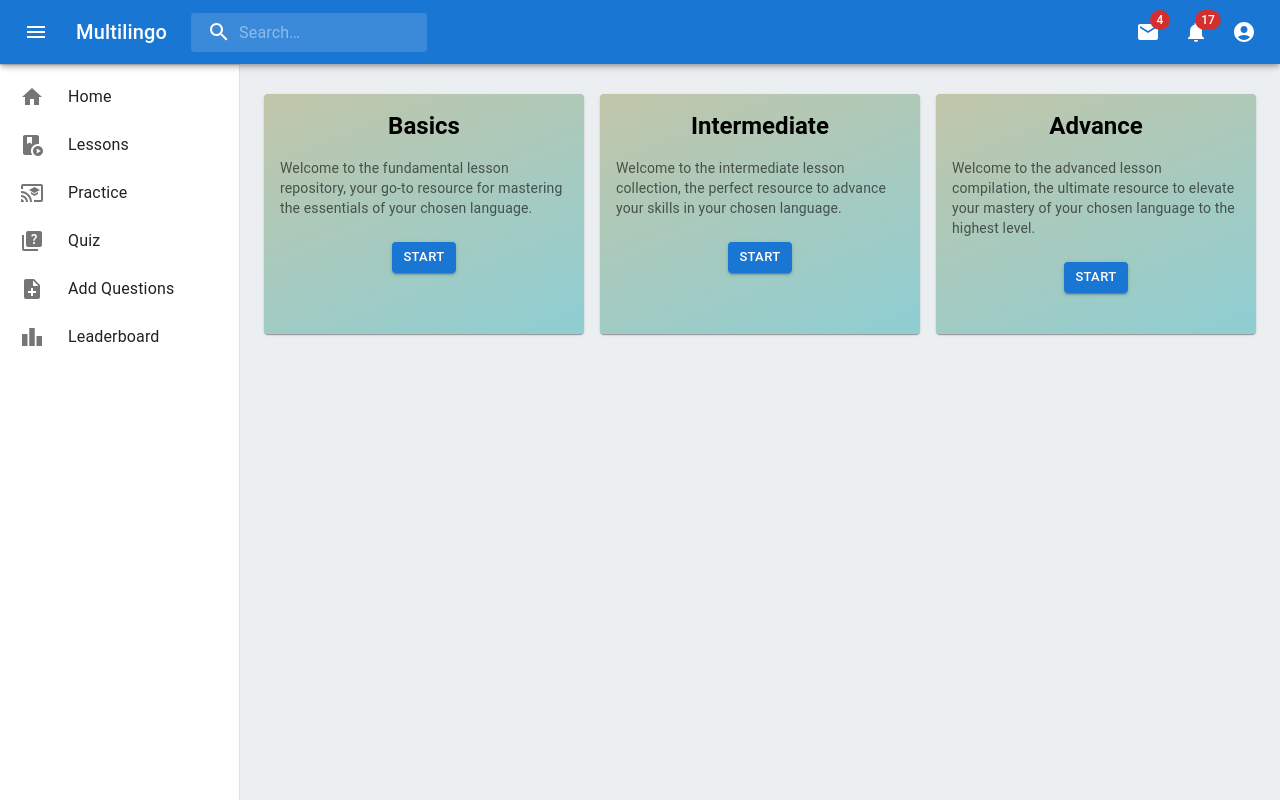
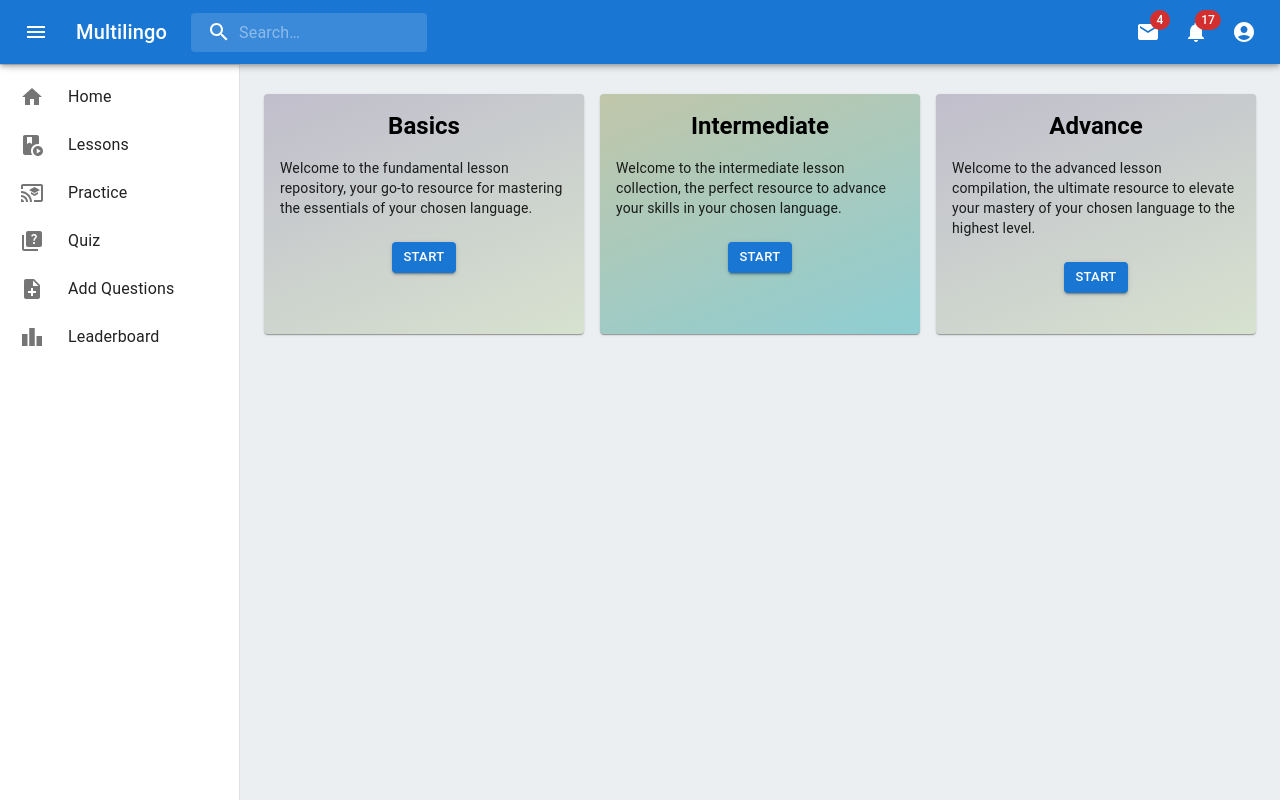
Before and after one commit to sristhilamichhane/multilingo, a React (Vite) app in the folder frontend/: page /learnlesson in a window 1280 px wide. Built offline with nearby package versions, Linux system fonts and the light colour scheme; what react-swipeable-views-utils would draw is missing.

Commit message:
style: :lipstick: learnlesson styling by gradient

```diff
--- a/frontend/src/Pages/LearnLesson.jsx
+++ b/frontend/src/Pages/LearnLesson.jsx
@@ -37,7 +37,7 @@ const LearnLesson = () => {
                 <Grid item xs={12} md={4}>
                   <Card
                     sx={{ width: "100%", height: 30 + "vh" }}
-                    className="gradientLight"
+                    className="gradient"
                   >
                     <CardContent>
                       <Typography
@@ -57,7 +57,7 @@ const LearnLesson = () => {
                         Basics
                       </Typography>
 
-                      <Typography variant="body2" color="text.secondary">
+                      <Typography variant="body2">
                         Welcome to the fundamental lesson repository, your go-to
                         resource for mastering the essentials of your chosen
                         language.
@@ -105,7 +105,7 @@ const LearnLesson = () => {
                       >
                         Intermediate
                       </Typography>
-                      <Typography variant="body2" color="text.secondary">
+                      <Typography variant="body2">
                         Welcome to the intermediate lesson collection, the
                         perfect resource to advance your skills in your chosen
                         language.
@@ -134,7 +134,7 @@ const LearnLesson = () => {
                 <Grid item xs={12} md={4}>
                   <Card
                     sx={{ width: "100%", height: 30 + "vh" }}
-                    className="gradientLight"
+                    className="gradient"
                   >
                     <CardContent>
                       <Typography
@@ -153,7 +153,7 @@ const LearnLesson = () => {
                       >
                         Advance
                       </Typography>
-                      <Typography variant="body2" color="text.secondary">
+                      <Typography variant="body2">
                         Welcome to the advanced lesson compilation, the ultimate
                         resource to elevate your mastery of your chosen language
                         to the highest level.
```
